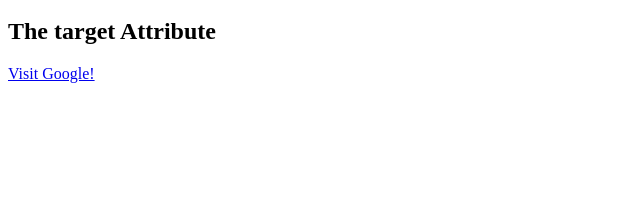
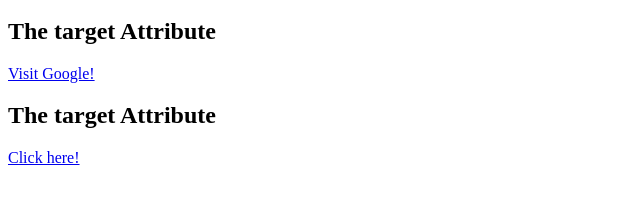
Before and after one commit to harshaj09/client-demo, a plain HTML site: page index.html in a window 1280 px wide. Shown: the part 221-422 px from the top of the page, without its empty margins (0-640 px from the left). Drawn offline with Linux system fonts and the light colour scheme.

Commit message:
random link

```diff
--- a/index.html
+++ b/index.html
@@ -18,5 +18,9 @@
 
 <a href="https://www.google.com/" target="_blank">Visit Google!</a>
 
+<h2>The target Attribute</h2>
+
+<a href="https://www.googleee.com/" target="_blank">Click here!</a>
+
 </body>
 </html>
```
